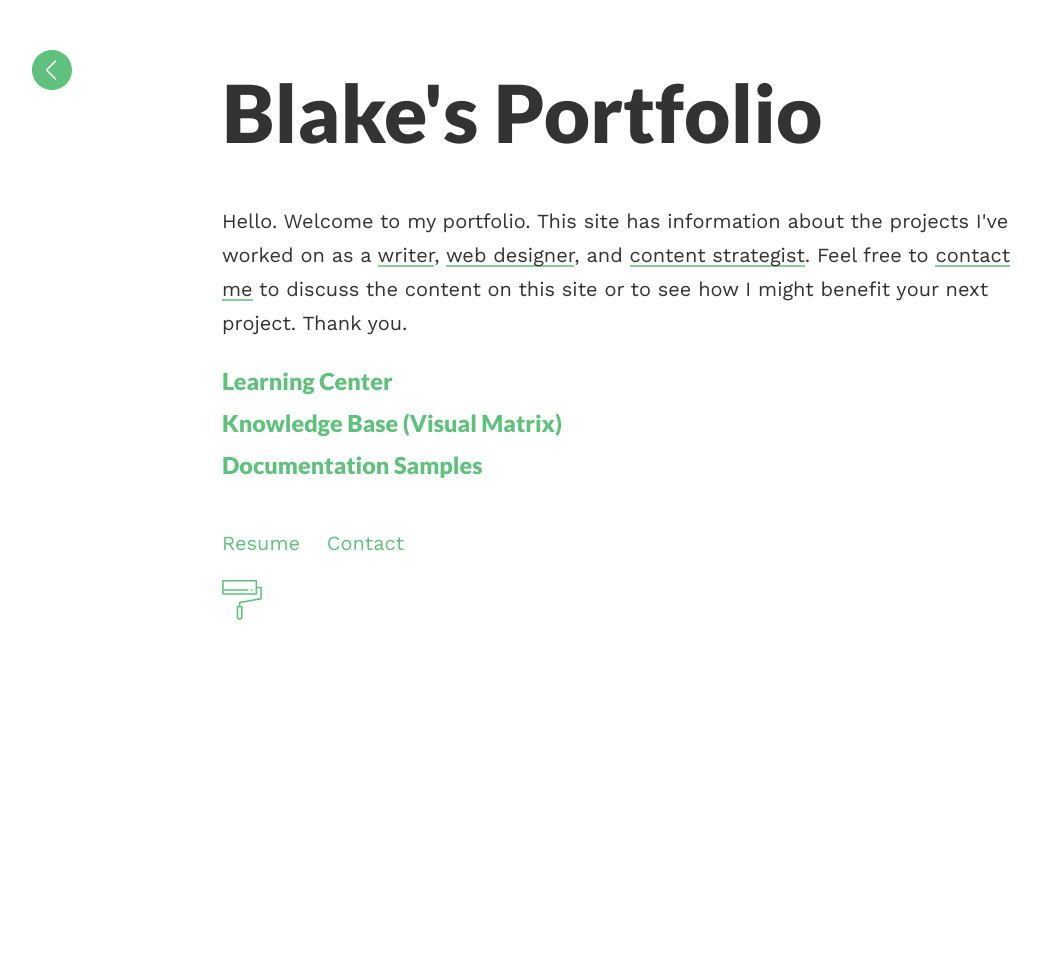
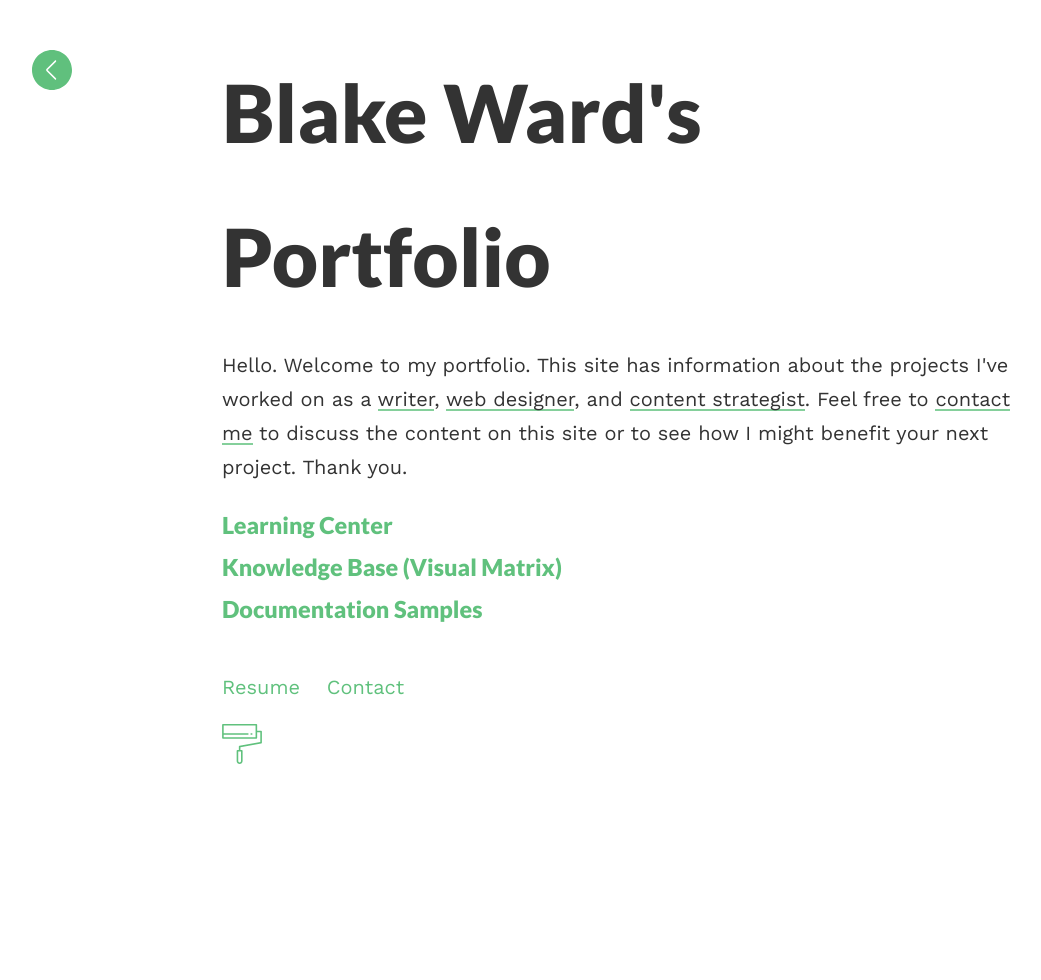
Before and after one commit to blake1ward/portfolio, a Jekyll site: the page built from index.html, in a window 1280 px wide. Shown: the whole page, without its empty margins (18-1059 px from the left). Built offline with Jekyll 4.4.1, drawn with Linux system fonts in a browser that asks for light colours.

Commit message:
Update _config.yml

```diff
--- a/_config.yml
+++ b/_config.yml
@@ -1,6 +1,6 @@
 ### your site title here
 
-title: Blake's Portfolio
+title: Blake Ward's Portfolio
 baseurl: /portfolio # name of the repository
 email: blake1ward@gmail.com
 
```
